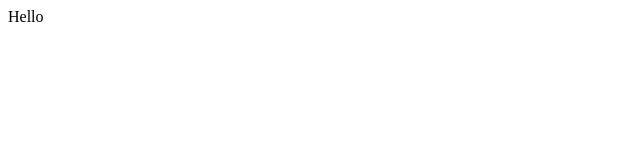
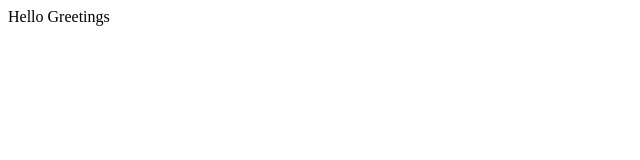
Before and after one commit to loanlang/Learn-Git, a plain HTML site: page Index.html in a window 1280 px wide. Shown: the full height of the page, 0-640 px from the left. Drawn offline with Linux system fonts and the light colour scheme.

Commit message:
Update file

```diff
--- a/Index.html
+++ b/Index.html
@@ -8,5 +8,6 @@
 </head>
 <body>
     Hello
+    Greetings
 </body>
 </html>
```
